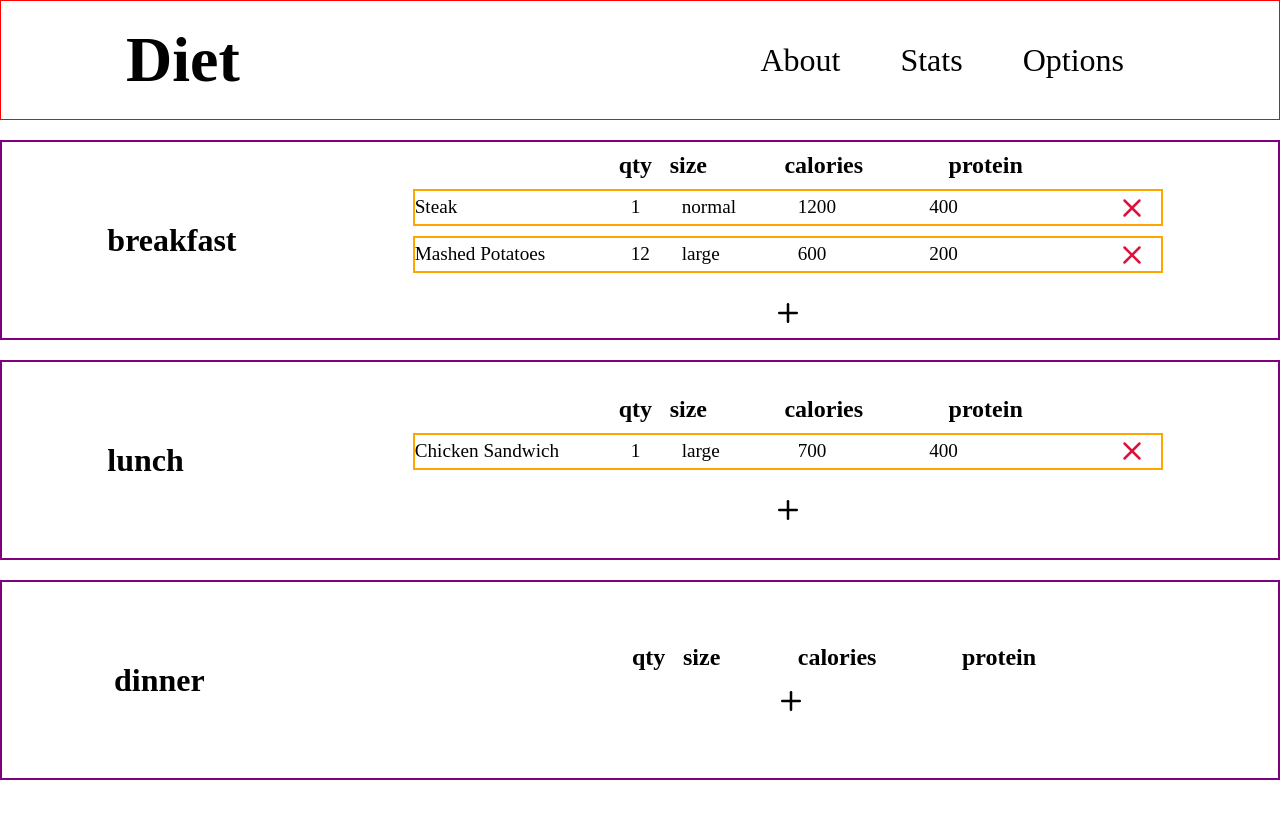
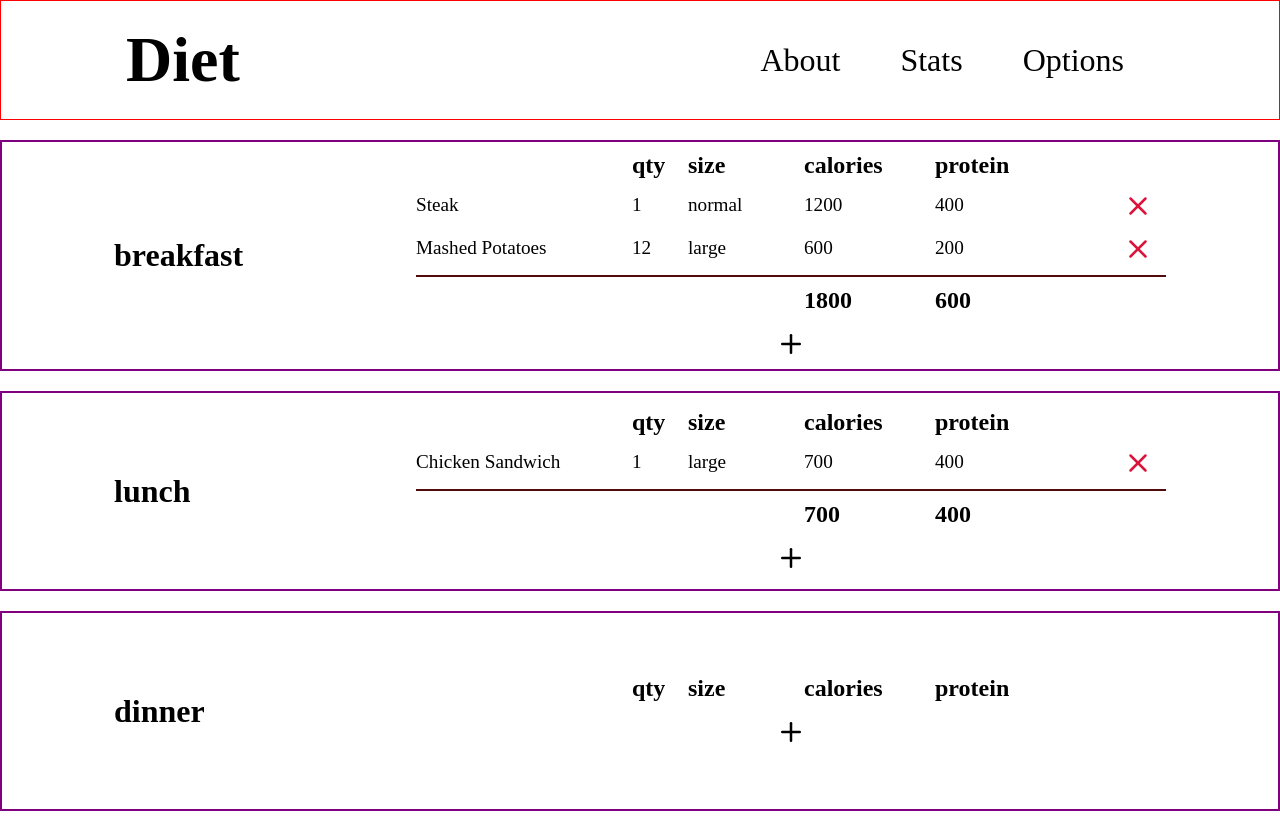
Before and after one commit to taujeng/diet, a Next.js app: page / in a window 1280 px wide. Before the commit the page ends 800 px from the top, so only its background shows below. Built offline with nearby package versions, Linux system fonts and the light colour scheme.

Commit message:
feat: add a total calorie / protein for each meal

```diff
--- a/src/app/components/meal/Meal.tsx
+++ b/src/app/components/meal/Meal.tsx
@@ -7,6 +7,17 @@ import { v4 as uuidv4 } from 'uuid';
 import { Plus } from "lucide-react";
 
 const Meal = ( {title, data, updateMeal}) => {
+
+
+  const totalCalories = data.reduce((acc, currentValue) => {
+    const calories = currentValue.calories === "..." ? 0 : currentValue.calories;
+    return acc += calories;
+  }, 0)
+  const totalProtein = data.reduce((acc, currentValue) => {
+    const protein = currentValue.protein === "..." ? 0 : currentValue.protein;
+    return acc += protein;
+  }, 0)
+
 
   const handleNewRow = () => {
     const newDefault = {
@@ -28,7 +39,6 @@ const Meal = ( {title, data, updateMeal}) => {
     // Determine what needs updating
     const fetchCalories = newCalories === 0;
     const fetchProtein = newProtein === 0;
-    const qty = formData.formquantity
 
     const newList = data.map((item) => {
       if (item.id === id) {
@@ -101,11 +111,25 @@ const Meal = ( {title, data, updateMeal}) => {
           <div className="label-size">size</div>
           <div className="label-calories">calories</div>
           <div className="label-protein">protein</div>
-          <div className="label-delete"></div>
+          <div className="label-options"></div>
         </div>
         {data && data.map((meal, i) => (
           <MealRow key={meal.id} data={meal} confirmRow={confirmRow} removeRow={removeRow}/>
         ))}
+        {data.length > 0 &&
+          <div className="sum-container">
+            <div className="sum-line"></div>
+            <div className="meal-label">
+              <div className="label-name"></div>
+              <div className="label-quantity"></div>
+              <div className="label-size"></div>
+              <div className="label-calories">{totalCalories}</div>
+              <div className="label-protein">{totalProtein}</div>
+              <div className="label-options"></div>
+            </div>
+          </div>
+
+        }
         <div className="addEntry">
           <Plus className="plus" onClick={()=> handleNewRow()}/>
 
--- a/src/app/components/meal/meal.css
+++ b/src/app/components/meal/meal.css
@@ -27,19 +27,24 @@
   width: 200px;
 }
 .meal-container .meal-content .meal-label .label-quantity {
-  width: 35px;
+  width: 40px;
 }
 .meal-container .meal-content .meal-label .label-size {
   flex: 1;
+  max-width: 100px;
 }
 .meal-container .meal-content .meal-label .label-calories {
-  flex: 1.5;
+  flex: 1;
 }
 .meal-container .meal-content .meal-label .label-protein {
-  flex: 1.5;
+  flex: 1;
 }
-.meal-container .meal-content .meal-label .label-delete {
-  width: 40px;
+.meal-container .meal-content .meal-label .label-options {
+  width: 100px;
+}
+.meal-container .meal-content .sum-container .sum-line {
+  border-bottom: 2px rgb(82, 10, 10) solid;
+  margin-bottom: 10px;
 }
 .meal-container .addEntry {
   display: flex;
--- a/src/app/components/meal/meal.scss
+++ b/src/app/components/meal/meal.scss
@@ -28,19 +28,26 @@
       }
       .label-quantity {
         // flex: 1;
-        width: 35px;
+        width: 40px;
       }
       .label-size {
         flex: 1;
+        max-width: 100px;
       }
       .label-calories {
-        flex: 1.5;
+        flex: 1;
       }
       .label-protein {
-        flex: 1.5;
+        flex: 1;
       }
-      .label-delete {
-        width: 40px;
+      .label-options {
+        width: 100px;
+      }
+    }
+    .sum-container {
+      .sum-line {
+        border-bottom: 2px rgb(82, 10, 10) solid;
+        margin-bottom: 10px;
       }
     }
   }
--- a/src/app/components/meal/mealRow/MealRow.tsx
+++ b/src/app/components/meal/mealRow/MealRow.tsx
@@ -31,6 +31,7 @@ const MealRow = ( {data, confirmRow, removeRow} ) => {
           value={formData.formQuantity}
           type="number"
           min="1"
+          max="99"
           step="1"
           onChange={(e) => {
             const value = parseInt(e.target.value, 10)
--- a/src/app/components/meal/mealRow/mealRow.css
+++ b/src/app/components/meal/mealRow/mealRow.css
@@ -1,10 +1,9 @@
 .mealRow-container {
-  border: 2px orange solid;
   width: 750px;
   display: flex;
   align-items: center;
   gap: 1rem;
-  margin: 10px;
+  margin: 10px 0;
   font-size: 1.2em;
   line-height: 1.5em;
 }
@@ -12,7 +11,7 @@
   width: 200px;
 }
 .mealRow-container .meal-quantity {
-  width: 35px;
+  width: 40px;
 }
 .mealRow-container .meal-size {
   flex: 1;
--- a/src/app/components/meal/mealRow/mealRow.scss
+++ b/src/app/components/meal/mealRow/mealRow.scss
@@ -1,10 +1,10 @@
 .mealRow-container {
-  border: 2px orange solid;
+  // border: 2px orange solid;
   width: 750px;
   display: flex;
   align-items: center;
   gap: 1rem;
-  margin: 10px;
+  margin: 10px 0;
   font-size: 1.2em;
   line-height: 1.5em;
   .meal-name {
@@ -13,7 +13,7 @@
     width: 200px;
   }
   .meal-quantity {
-    width: 35px;
+    width: 40px;
   }
   // .formQty {
   //   max-width: 35px;
```
Also changed, not shown: 2 other files (tests, documents, lock files or other folders).
